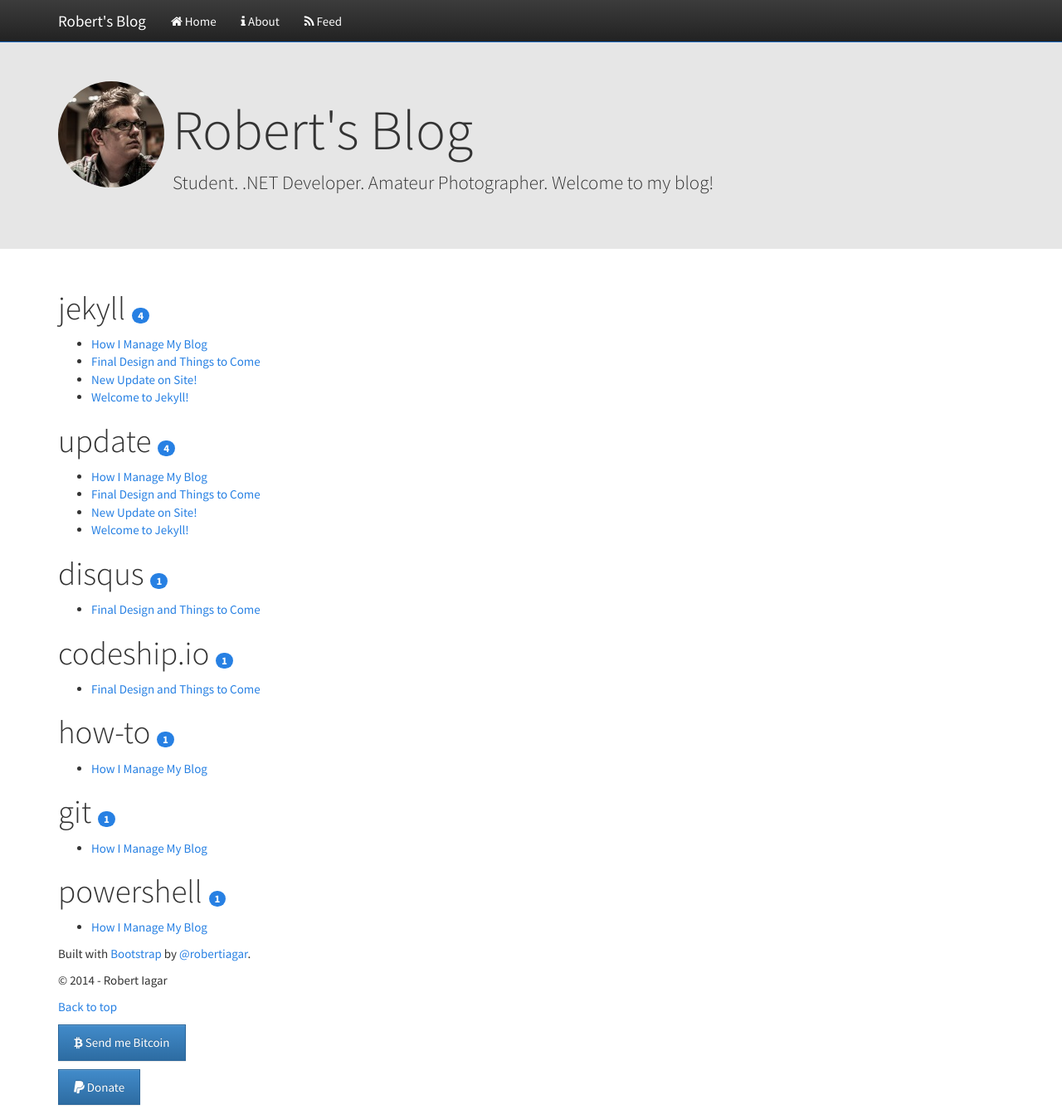
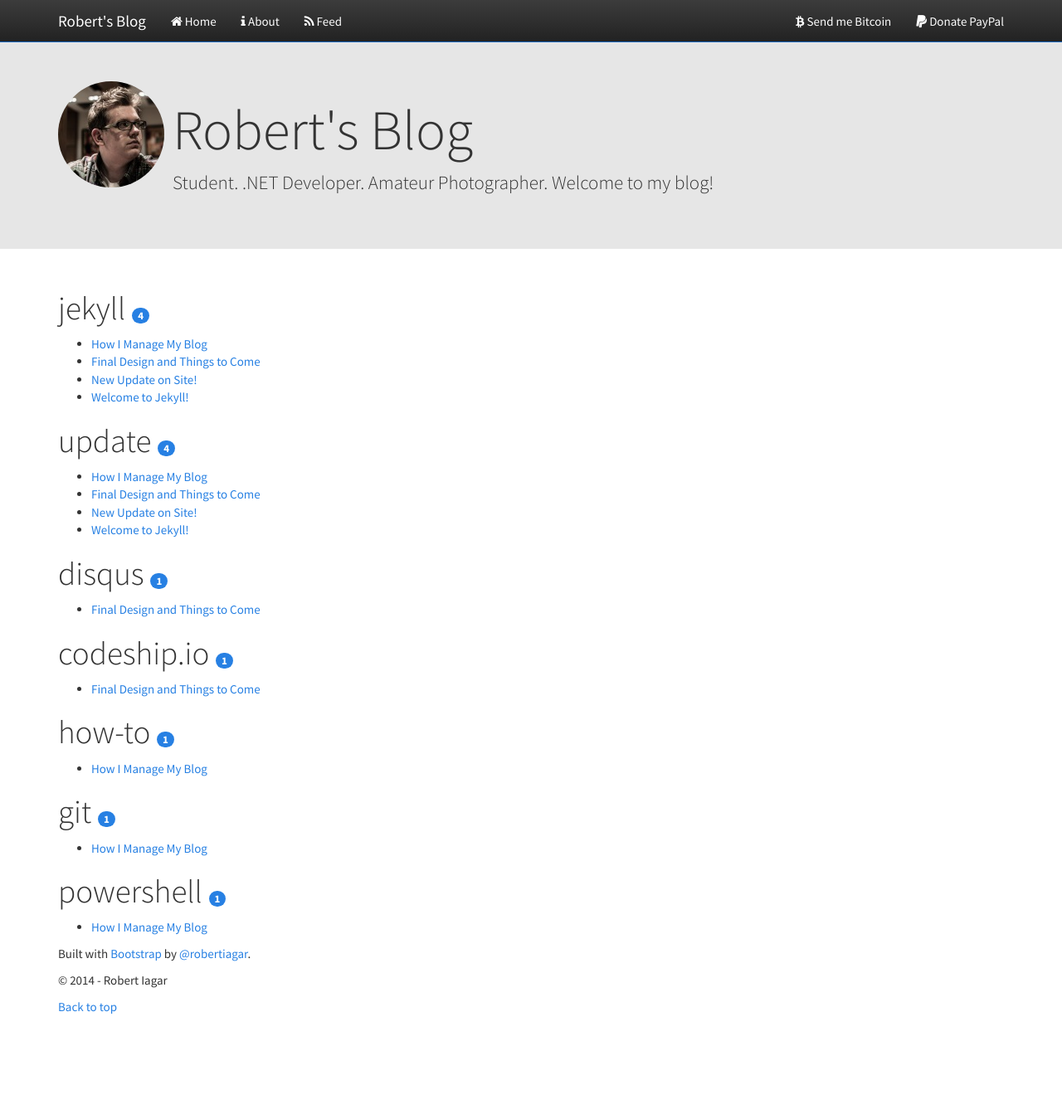
Before and after one commit to robertiagar/robertiagar.com, a Jekyll site: the page built from tags.html, in a window 1280 px wide and 1343 px high. Shown: the whole window at 83% size. Built offline with Jekyll 4.4.1, drawn with Linux system fonts in a browser that asks for light colours; nearby versions of some CDN libraries; Markdown is read by kramdown in place of the engine named in the settings; comment, search, counter and statistics services are not loaded.

Commit message:
Updated currency.

```diff
--- a/_includes/footer.html
+++ b/_includes/footer.html
@@ -5,16 +5,5 @@
   		<p>
 		    <a href="#">Back to top</a>
 	  	</p>
-	  	<p>
-		    <a href="http://sendcoins.to/robertiagar" class="btn btn-primary"><i class="fa fa-btc"></i> Send me Bitcoin</a>
-			<form action="https://www.paypal.com/cgi-bin/webscr" method="post" target="_top">
-				<input type="hidden" name="cmd" value="_s-xclick">
-				<input type="hidden" name="hosted_button_id" value="MZHS6TH5PR8HQ">
-				<button type="submit" border="0" name="submit" alt="PayPal - The safer, easier way to pay online!" class="btn btn-primary">
-					<i class="fa fa-paypal"></i> Donate
-				</button>
-				<!--<img alt="" border="0" src="https://www.paypalobjects.com/en_US/i/scr/pixel.gif" width="1" height="1">-->
-			</form>
-	  	</p>
 	</footer>
 </div>
--- a/_includes/header.html
+++ b/_includes/header.html
@@ -13,7 +13,24 @@
             	<li><a href="{{ "/" | site.baseurl }}"><i class="fa fa-home"></i> Home</a></li>
       			<li><a href="{{ "/about/" | prepend: site.baseurl }}"><i class="fa fa-info"></i> About</a></li>
 				<li><a href="{{ "/feed.xml" | prepend: site.baseurl }}"><i class="fa fa-rss"></i> Feed</a></li>
+
             </ul>
+			<ul class="nav navbar-nav navbar-right">
+				<li><a href="http://sendcoins.to/robertiagar"><i class="fa fa-btc"></i> Send me Bitcoin</a></li>
+				<li><a href="javascript:$('#paypal').submit();"><i class="fa fa-paypal"></i> Donate PayPal</a></li>
+				<li>
+					<form action="https://www.paypal.com/cgi-bin/webscr" method="post" target="_top" id="paypal">
+						<input type="hidden" name="cmd" value="_s-xclick">
+						<input type="hidden" name="hosted_button_id" value="MZHS6TH5PR8HQ">
+						<!-- <button type="submit" border="0" name="submit" alt="PayPal - The safer, easier way to pay online!" class="btn btn-default">
+							<i class="fa fa-paypal"></i> Donate PayPal
+						</button> -->
+						<!--<img alt="" border="0" src="https://www.paypalobjects.com/en_US/i/scr/pixel.gif" width="1" height="1">-->
+						</form>
+					</div>
+				</li>
+
+			</ul>
         </div>
     </div>
 </div>
```
